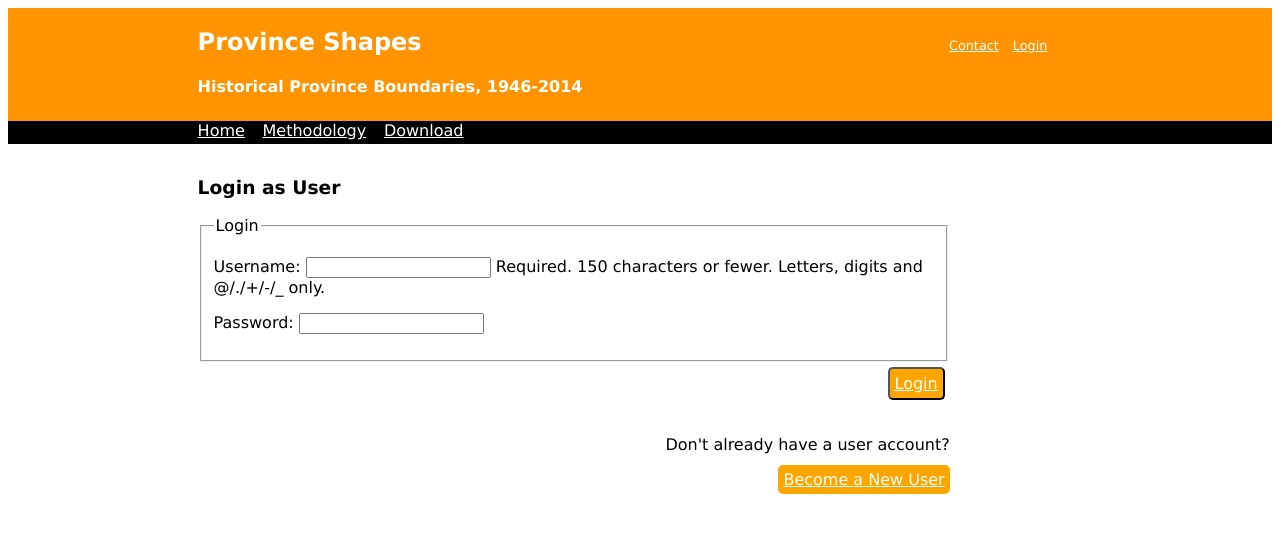
After one commit to karimbahgat/pshapes-site, a Django app: page /login/ in a window 1280 px wide. The commit adds this page. Shown: the top 533 px of the page. Run offline with Django 3.2, Linux system fonts and the light colour scheme; some libraries are stand-ins or nearby versions.

Commit message:
Added complete user login and registration system

```diff
--- a/provchanges/models.py
+++ b/provchanges/models.py
@@ -17,7 +17,7 @@ class ProvChange(models.Model):
 
     # should only show if changetype requires border delimitation...
     transfer_source = models.CharField(max_length=200)
-    transfer_geom = models.MultiPolygonField(blank=True)
+    transfer_geom = models.MultiPolygonField(null=True, blank=True)
 
     fromname = models.CharField(max_length=40)
     fromiso = models.CharField(max_length=40)
--- /dev/null
+++ b/provchanges/templates/provchanges/login.html
@@ -0,0 +1,38 @@
+
+{% extends 'pshapes_site/base.html' %}
+
+{% block content %}
+
+	<div class="header" style="text-align:left; margin-top: 0; padding: 0 0 0 0;">
+    	<h3 style="color:black">
+			Login as User
+		</h3>
+
+		<div>
+
+			<form action="/login/" method="post">
+
+				{% csrf_token %}
+
+				<p style="color:red">{{ errormessage }}</p>
+
+				<fieldset>
+					<legend>Login</legend>
+					{{ login.as_p }}
+				</fieldset>
+
+				<input type="submit" value="Login" style="float:right; font-family:inherit; font-size:inherit; text-decoration:underline; background-color:orange; color:white; border-radius:5px; padding:5px; margin:5px">
+
+			</form>
+
+			<br><br><br>
+
+			<div style="float:right; text-align:right">
+				<p>Don't already have a user account?</p><a href="/registration/" style="background-color:orange; color:white; border-radius:5px; padding:5px">Become a New User</a>
+			</div>
+
+		</div>
+
+	</div>
+
+{% endblock %}
--- a/provchanges/views.py
+++ b/provchanges/views.py
@@ -1,38 +1,154 @@
-from django.shortcuts import render, get_object_or_404
+from django.shortcuts import render, get_object_or_404, redirect
 from django import forms
+from django.contrib.auth.decorators import login_required
+from django.contrib.auth import authenticate, login as auth_login, logout as auth_logout
+
+from rest_framework import response
+from rest_framework.decorators import api_view
 
 from .models import ProvChange
 
 
 # Create your views here.
 
+def registration(request):
+
+    if request.method == "POST":
+        print "data",request.POST
+        fieldnames = [f.name for f in User._meta.get_fields()]
+        formfieldvalues = dict(((k,v) for k,v in request.POST.items() if k in fieldnames))
+        print formfieldvalues
+        obj = User.objects.create_user(**formfieldvalues)
+        print obj
+        obj.save()
+
+        html = redirect("/dashboard/")
+
+    elif request.method == "GET":
+        args = {'logininfo': LoginInfoForm(),
+                'userinfo': UserInfoForm(),
+                }
+        html = render(request, 'provchanges/registration.html', args)
+
+    return html
+
+def login(request):
+
+    if request.method == "POST":
+        username = request.POST['username']
+        password = request.POST['password']
+        print username,password
+        user = authenticate(username=username, password=password)
+        print user
+        if user is not None:
+            auth_login(request, user)
+            html = redirect("/dashboard/")
+        else:
+            args = {'login': LoginForm(),
+                    'errormessage': "Could not find that username or password",
+                    }
+            html = render(request, 'provchanges/login.html', args)
+
+    elif request.method == "GET":
+        print request, request.user
+        args = {'login': LoginForm(),
+                }
+        html = render(request, 'provchanges/login.html', args)
+
+    return html
+
+@login_required
+def logout(request):
+    print request, request.user
+    auth_logout(request)
+    html = render(request, 'provchanges/logout.html')
+    return html
+
+@login_required
 def dashboard(request):
+    print request, request.user
     changelist = ProvChange.objects.all()
     html = render(request, 'provchanges/dashboard.html', {'changelist': changelist})
     return html
 
+@login_required
 def submitchange(request):
-    args = {'typechange': TypeChangeForm(),
-            'generalchange': GeneralChangeForm(),
-            'fromchange': FromChangeForm(),
-            'geochange': GeoChangeForm(),
-            'tochange': ToChangeForm(),}
-    html = render(request, 'provchanges/submitchange.html', args)
+
+    if request.method == "POST":
+        print "data",request.POST
+        fieldnames = [f.name for f in ProvChange._meta.get_fields()]
+        formfieldvalues = dict(((k,v) for k,v in request.POST.items() if k in fieldnames))
+        print formfieldvalues
+        obj = ProvChange.objects.create(**formfieldvalues)
+        print obj
+        obj.save()
+
+        # hmmmm # need to make get request to editchange to just return basic html of the get
+
+        html = redirect("/provchange/%s/edit/" % obj.pk)
+
+    elif request.method == "GET":
+        args = {'typechange': TypeChangeForm(),
+                'generalchange': GeneralChangeForm(),
+                'fromchange': FromChangeForm(),
+                'geochange': GeoChangeForm(),
+                'tochange': ToChangeForm(),}
+        html = render(request, 'provchanges/submitchange.html', args)
+
     return html
 
+@login_required
 def editchange(request, pk):
     change = get_object_or_404(ProvChange, pk=pk)
-    args = {'typechange': TypeChangeForm(instance=change),
-            'generalchange': GeneralChangeForm(instance=change),
-            'fromchange': FromChangeForm(instance=change),
-            'geochange': GeoChangeForm(instance=change),
-            'tochange': ToChangeForm(instance=change),}
-    html = render(request, 'provchanges/editchange.html', args)
+
+    if request.method == "POST":
+        fieldnames = [f.name for f in ProvChange._meta.get_fields()]
+        formfieldvalues = dict(((k,v) for k,v in request.POST.items() if k in fieldnames))
+        print formfieldvalues
+
+        changeobj = ProvChange.objects.get(pk=pk)
+        changeobj.__dict__.update(**formfieldvalues)
+        changeobj.save()
+
+        html = redirect("/provchange/%s/edit/" % pk)
+
+    elif request.method == "GET":
+        args = {'pk': pk,
+                'typechange': TypeChangeForm(instance=change),
+                'generalchange': GeneralChangeForm(instance=change),
+                'fromchange': FromChangeForm(instance=change),
+                'geochange': GeoChangeForm(instance=change),
+                'tochange': ToChangeForm(instance=change),}
+        html = render(request, 'provchanges/editchange.html', args)
+
     return html
 
 
 
 
+
+
+# Auth forms
+
+from django.contrib.auth.models import User
+
+class LoginForm(forms.ModelForm):
+
+    class Meta:
+        model = User
+        fields = ["username","password"]
+
+class LoginInfoForm(forms.ModelForm):
+
+    class Meta:
+        model = User
+        fields = ["username","password"]
+
+class UserInfoForm(forms.ModelForm):
+
+    class Meta:
+        model = User
+        fields = ["first_name","last_name","email"]
 
 
 # Change form
--- a/pshapes_site/templates/pshapes_site/base.html
+++ b/pshapes_site/templates/pshapes_site/base.html
@@ -8,7 +8,7 @@
 		<script src="https://ajax.googleapis.com/ajax/libs/jquery/1.11.3/jquery.min.js"></script>
     </head>
 
-    <body style=" font-family: verdana;">
+    <body class="body" style="font-family: verdana;">
 	<div class="page-header" style="text-align:center; overflow:hidden; display:block; background-color: #ff9400;">
 		<div style="width:70%; display:inline-block">
 
@@ -22,13 +22,22 @@
 				</h4>
 			</div>
 
-    		<div style="overflow:hidden; display:block; float:right; padding: 0px 0px 0px 0px; height:100%">
-    		<a href="/dashboard/" style="overflow:hidden; display:block; float:right; padding:1.2em 10px; color:white; pad-right:10px;">
-		Login
-		</a>
-    		<a href="/contact/" style="overflow:hidden; display:block; float:right; padding:1.2em 10px; color:white; pad-right:10px;">
-		Contact
-		</a>
+			<div style="float:right; text-align:right; display:block; overflow:hidden; padding:30px; font-size:0.8em">
+
+				{% if user.is_authenticated %}
+					Welcome <em>"{{user}}"</em>
+
+					<br>
+
+					<a href="/dashboard/" style="color:white;padding:5px">Go to Dashboard</a>
+					<a href="/logout/" style="color:white;padding:5px">Logout</a>
+
+				{% else %}
+					<a href="/contact/" style="color:white;padding:5px">Contact</a>
+					<a href="/login/" style="color:white;padding:5px">Login</a>
+
+				{% endif %}
+
 			</div>
 
 		</div>
@@ -44,14 +53,35 @@
 		</div>
 	</div>
 
-	<br><br>
+	<div class="maincontainer" style="position:relative; padding:0 0 0 15%;">
 
-	<div class="contentwrap" style="text-align:center;">
-	<div class="content" style="width:70%; display:inline-block;">
+		<div class="content" style="width:70%; height:100%;
+									margin:3% 0 5% 0;">
 		{% block content %}
 		{% endblock %}
 		</div>
+
+		<!--
+		<div class="sidebar" style="position:absolute;
+									top:0; bottom:0; right:10%;
+									width:17%;
+									border-style:solid;
+									border-color:black;
+									border-width:3px;
+									border-radius:10px;
+									padding:6px;">
+			<div class="sidebar-header" style="text-align:center; background:black; color:white; border-top-left-radius:5px; border-top-right-radius:5px; padding:5px">
+				Welcome, Guest
 			</div>
+			<div class="sidebar-content">
+				{% block sidebarcontent %}
+				{% endblock %}
+			</div>
+		</div>
+		</!-->
+
+	</div>
+
 
     </body>
 
--- a/pshapes_site/urls.py
+++ b/pshapes_site/urls.py
@@ -20,20 +20,24 @@ admin.site.site_header = "Pshapes Website Admin"
 
 urlpatterns = [
     url('^$', "cshapes.views.mapview_lite"),
-    url('^method/', "pshapes_site.views.method"),
-    url('^download/', "pshapes_site.views.download"),
-    url('^contact/', "pshapes_site.views.contact"),
+    url('^method/$', "pshapes_site.views.method"),
+    url('^download/$', "pshapes_site.views.download"),
+    url('^contact/$', "pshapes_site.views.contact"),
 
-    url('^dashboard/', "provchanges.views.dashboard"),
-    url('^submitchange/', "provchanges.views.submitchange"),
+    url('^dashboard/$', "provchanges.views.dashboard"),
+    url('^submitchange/$', "provchanges.views.submitchange"),
     url(r'^provchange/(?P<pk>[0-9]+)/edit/$', "provchanges.views.editchange", name="editchange"),
 
-    url('^timetest/', "cshapes.views.mapview"),
-    url(r'^admin/', include(admin.site.urls)),
+    url('^registration/$', "provchanges.views.registration"),
+    url('^login/$', "provchanges.views.login"),
+    url('^logout/$', "provchanges.views.logout"),
+
+    url('^timetest/$', "cshapes.views.mapview"),
+    url(r'^admin/$', include(admin.site.urls)),
 ]
 
 # Wire up our API using automatic URL routing.
 # Additionally, we include login URLs for the browsable API.
 urlpatterns.extend([
-                    url(r'^api/cshapes/', "cshapes.views.apiview")
+                    url(r'^api/cshapes/$', "cshapes.views.apiview")
                     ])
```
Also changed, not shown: provchanges/templates/provchanges/editchange.html (+8 -8 lines), provchanges/templates/provchanges/logout.html (added, +19 -0 lines), provchanges/templates/provchanges/registration.html (added, +34 -0 lines), provchanges/templates/provchanges/submitchange.html (+8 -8 lines), pshapes_site/templates/pshapes_site/base (backup).html (added, +60 -0 lines), provchanges/migrations/0002_auto_20160123_1302.py (added), 5 other files. Lines whose indentation alone changed are shown as unchanged.
